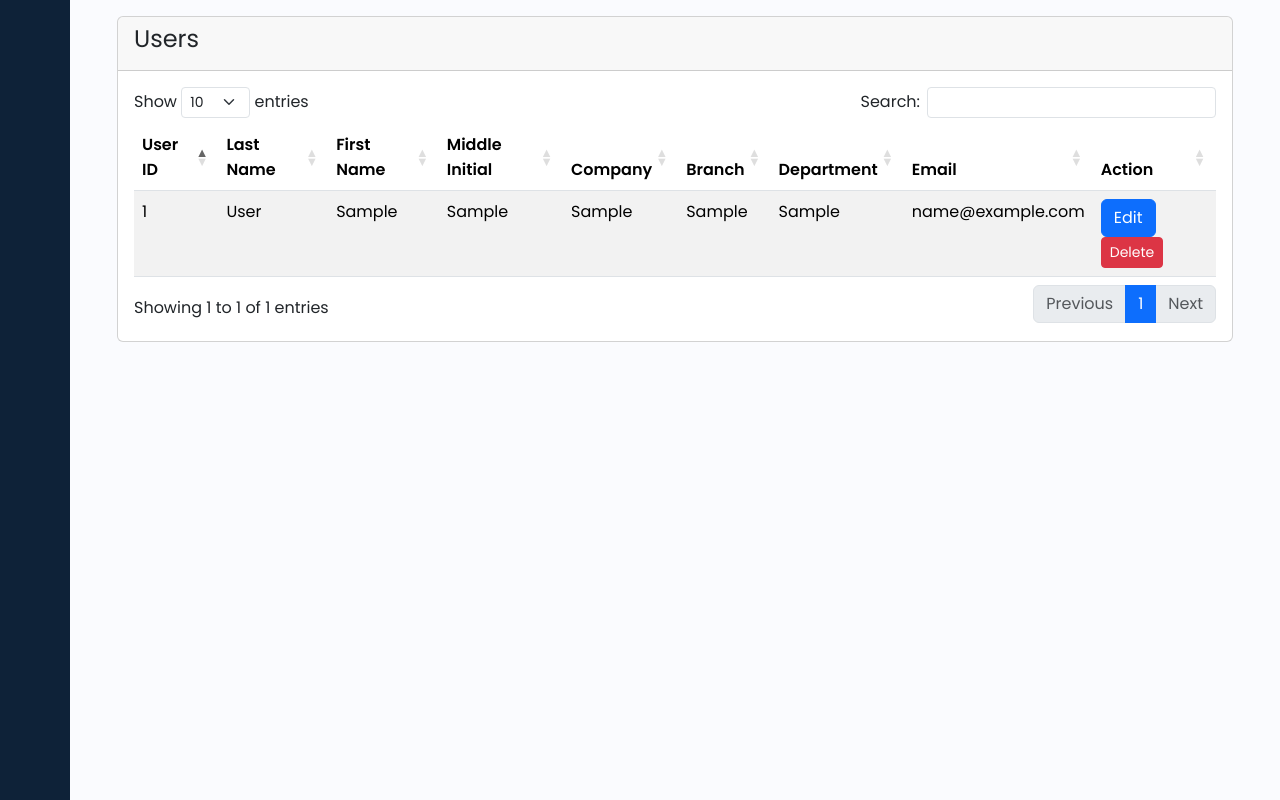
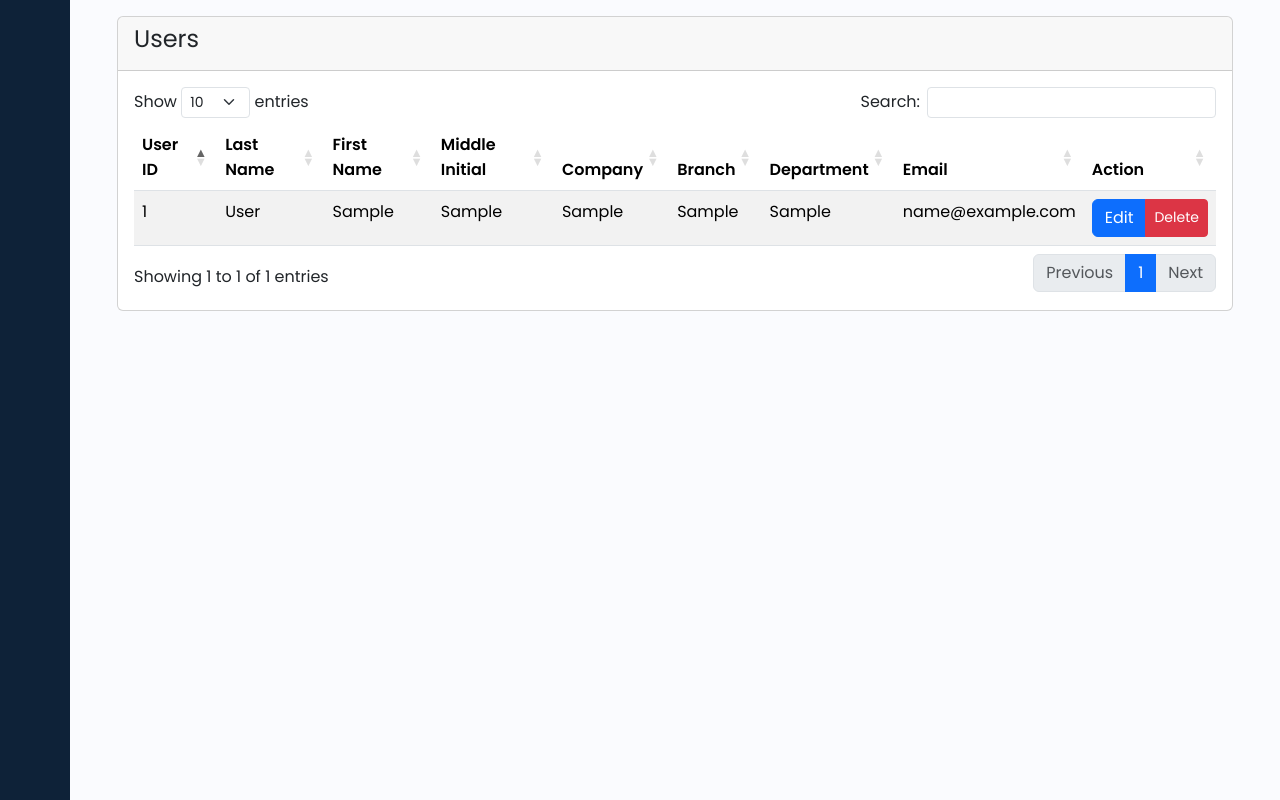
Before and after one commit to CarloKaloykoyMi/TicketingSystemCornerSteel, a PHP site: page /admin/user.php in a window 1280 px wide. Run offline with PHP 8.4, Linux system fonts and the light colour scheme; tables that the repository leaves empty or names only in its code hold one stand-in row (values such as "Sample post"); some libraries are stand-ins or nearby versions.

Commit message:
FIX ACTION

```diff
--- a/Home_User.php
+++ b/Home_User.php
@@ -207,7 +207,7 @@ function getAll($table) //function to call the tables from the dabatabase
                         </div>
                         <!-- Modal Footer -->
                         <div class="modal-footer">
-                        <button type="submit" name="add_ticket" class="btn btn-success">Submit</button>
+                            <button type="submit" name="add_ticket" class="btn btn-success">Submit</button>
                             <button type="button" class="btn btn-danger" data-dismiss="modal">Close</button>
                         </div>
                     </form>
--- a/admin/user.php
+++ b/admin/user.php
@@ -70,8 +70,10 @@ include 'sidebar.php'
                                                 <td><?= $item['department']; ?></td>
                                                 <td><?= $item['email']; ?></td>
                                                 <td>
-                                                    <a href="#" class="btn btn-primary" data-bs-toggle="modal" data-bs-target="#editUserModal<?= $item['user_id']; ?>">Edit</a>
-                                                    <button type="button" class="btn btn-sm btn-danger delete_category_btn" value="<?= $item['user_id']; ?>">Delete</button>
+                                                    <div class="btn-group" role="group">
+                                                        <a href="#" class="btn btn-primary" data-bs-toggle="modal" data-bs-target="#editUserModal<?= $item['user_id']; ?>">Edit</a>
+                                                        <button type="button" class="btn btn-sm btn-danger delete_user_btn" data-bs-toggle="modal" data-bs-target="#deleteUserModal<?= $item['user_id']; ?>">Delete</button>
+                                                    </div>
                                                 </td>
                                             </tr>
 
@@ -150,7 +152,6 @@ include 'sidebar.php'
             </div>
         </div>
     </div>
-    </div>
 
     <script src="https://cdn.jsdelivr.net/npm/bootstrap@5.3.0-alpha3/dist/js/bootstrap.bundle.min.js" integrity="sha384-ENjdO4Dr2bkBIFxQpeoTz1HIcje39Wm4jDKdf19U8gI4ddQ3GYNS7NTKfAdVQSZe" crossorigin="anonymous"></script>
     <script src="js/sidebar.js"></script>
```
Also changed, not shown: user.php (indentation only).
